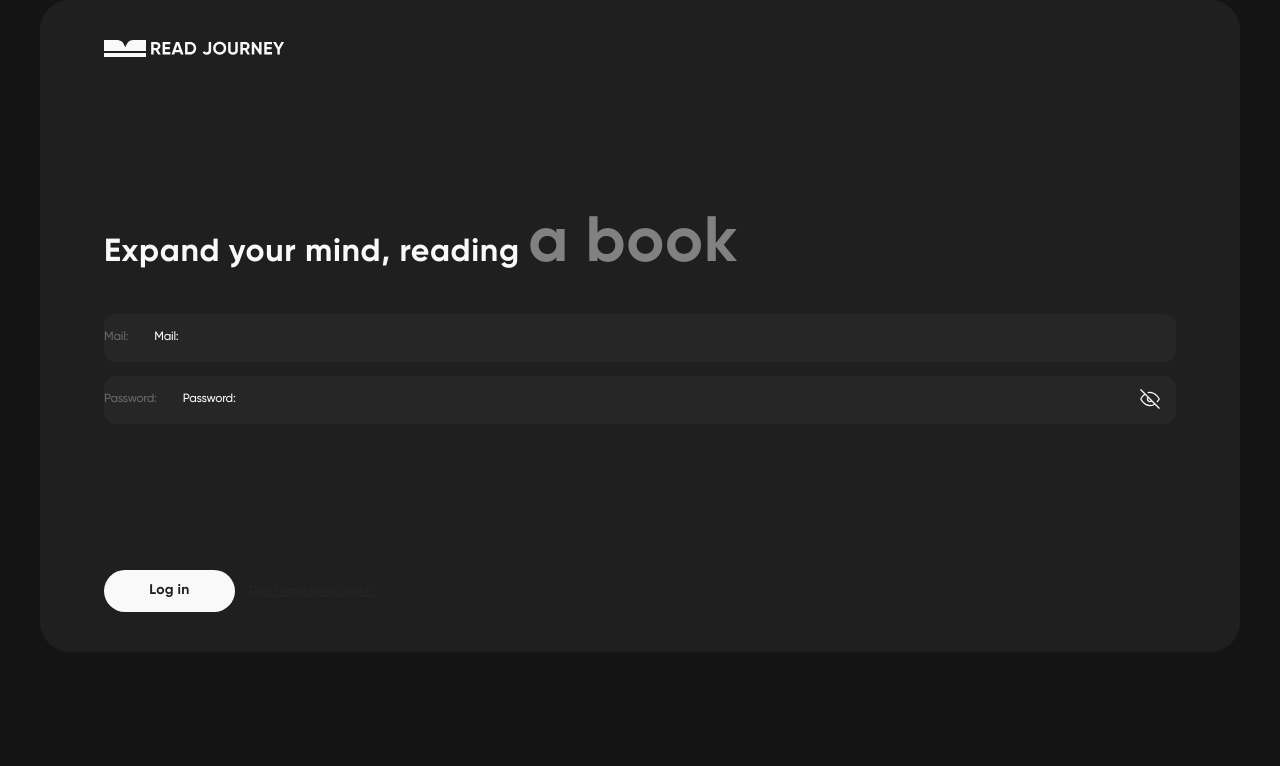
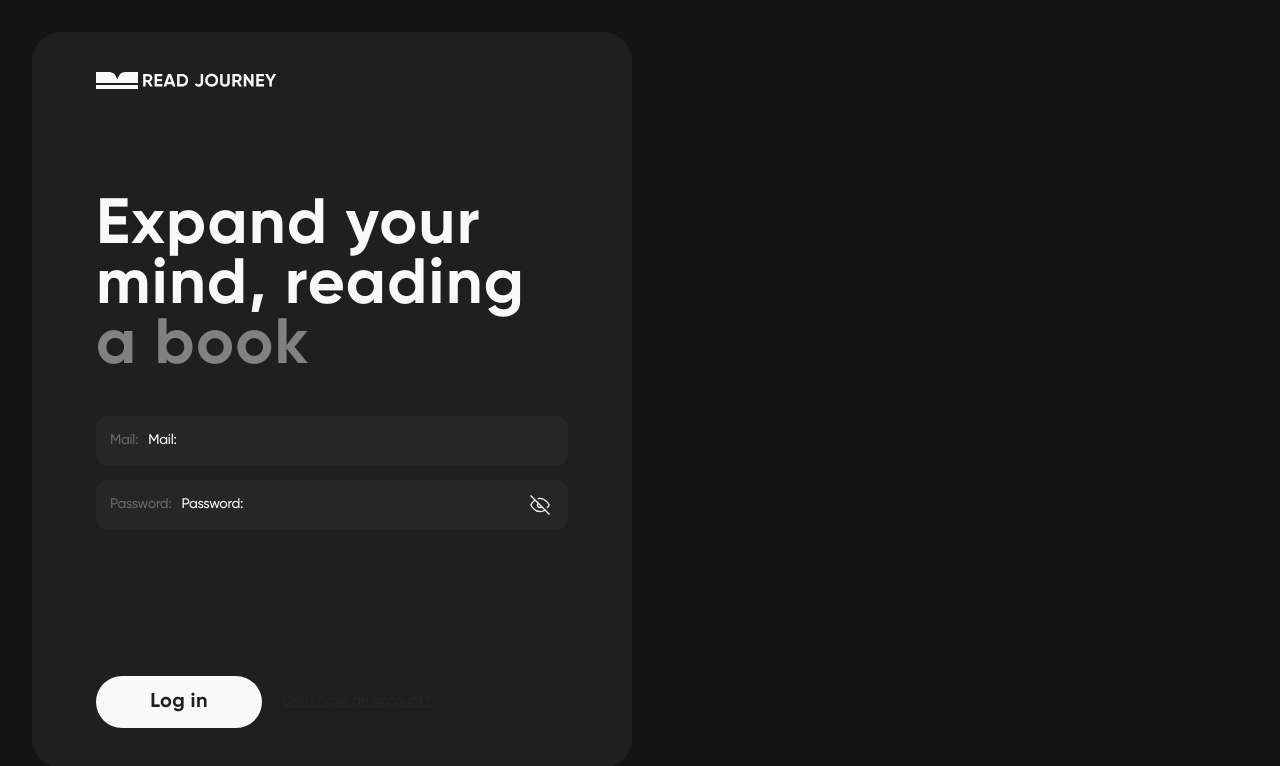
Before and after one commit to VictorFil67/read-journey, a React (Vite) app: page /read-journey/login in a window 1280 px wide. Shown: the top 766 px of the page. Built offline with nearby package versions, Linux system fonts and the light colour scheme.

Commit message:
added adaptive for login

```diff
--- a/src/components/Layout/Layout.Styled.js
+++ b/src/components/Layout/Layout.Styled.js
@@ -7,14 +7,13 @@ export const Container = styled.div`
 
   @media only screen and (min-width: 768px) {
     max-width: 768px;
-    padding: 0 32px;
+    padding: 32px;
   }
   @media only screen and (min-width: 1280px) {
     max-width: 1280px;
-    padding: 0 40px;
   }
   @media only screen and (min-width: 1440px) {
     max-width: 1440px;
-    padding: 0 64px;
+    /* padding: 0 64px; */
   }
 `;
--- a/src/components/Login/Login.Styled.js
+++ b/src/components/Login/Login.Styled.js
@@ -11,8 +11,13 @@ export const EnterWrap = styled.div`
   border-radius: 30px;
   background-color: var(--dark-grey);
   @media only screen and (min-width: 768px) {
+    padding: 40px 64px 214px;
+    gap: 157px;
+  }
+  @media only screen and (min-width: 1280px) {
+    width: 600px;
     padding: 40px 64px;
-    gap: 157px;
+    gap: 107px;
   }
 `;
 export const LogoStyled = styled(Logo)`
@@ -33,14 +38,17 @@ export const AuthSlogan = styled.h1`
   line-height: 1;
   letter-spacing: 0.02em;
   color: var(--white);
+  max-width: 444px;
   @media only screen and (min-width: 768px) {
+    font-size: 64px;
+    line-height: 0.9375;
   }
 `;
 export const AuthSpan = styled.span`
   color: rgba(227, 227, 227, 0.5);
   @media only screen and (min-width: 768px) {
-    font-size: 64px;
-    line-height: 0.9375;
+    /* font-size: 64px;
+    line-height: 0.9375; */
   }
 `;
 
@@ -56,6 +64,7 @@ export const AuthInputWrap = styled.div`
   display: flex;
   flex-direction: column;
   gap: 8px;
+  max-width: 472px;
   @media only screen and (min-width: 768px) {
     gap: 14px;
   }
@@ -65,6 +74,7 @@ export const AuthSubmitBlock = styled.div`
   gap: 14px;
   align-items: center;
   @media only screen and (min-width: 768px) {
+    gap: 20px;
   }
 `;
 export const EmtyBlock = styled.div`
@@ -96,11 +106,16 @@ export const AuthInputTitle = styled.p`
   border-radius: 12px 0 0 12px;
   color: var(--input-title);
   background: var(--input-bg);
-  font: 500 12px / 1.33333 "Gilroy", sans-serif;
+  font-weight: 500;
+  font-size: 12px;
+  line-height: 1.33333;
+  /* font: 500 12px / 1.33333 "Gilroy", sans-serif; */
   letter-spacing: -0.02em;
   text-align: center;
   @media only screen and (min-width: 768px) {
-    padding: 16px 16px 16px 0;
+    padding: 16px 0 16px 14px;
+    font-size: 14px;
+    line-height: 1.28571;
   }
 `;
 export const AuthInput = styled.input`
@@ -111,7 +126,10 @@ export const AuthInput = styled.input`
   width: 100%;
   outline: none;
   border: none;
-  font: 500 12px / 1.33333 "Gilroy", sans-serif;
+  font-weight: 500;
+  font-size: 12px;
+  line-height: 1.33333;
+  /* font: 500 12px / 1.33333 "Gilroy", sans-serif; */
   letter-spacing: -0.02em;
   &::placeholder {
     background: var(--input-bg);
@@ -124,6 +142,8 @@ export const AuthInput = styled.input`
   }
   @media only screen and (min-width: 768px) {
     padding: 16px 16px 16px 0;
+    font-size: 14px;
+    line-height: 1.28571;
   }
 `;
 export const AuthEyeBtn = styled.button`
@@ -136,9 +156,12 @@ export const AuthEyeBtn = styled.button`
   height: 20px;
   width: 20px;
   z-index: 2;
+  @media only screen and (min-width: 768px) {
+    right: 18px;
+    top: 15px;
+  }
 `;
 export const AuthButton = styled.button`
-  /* margin-top: 22px; */
   border-radius: 30px;
   padding: 12px 15px;
   border: none;
@@ -146,18 +169,34 @@ export const AuthButton = styled.button`
   transition: all 0.3s;
   width: 131px;
   /* white-space: nowrap; */
-  font: 700 14px / 1.28571 "Gilroy", sans-serif;
+  font-weight: 700;
+  font-size: 14px;
+  line-height: 1.28571;
+  /* font: 700  / 1.28571 "Gilroy", sans-serif; */
   letter-spacing: 0.02em;
   color: var(--dark-grey);
   &:hover {
     background-color: var(--hover-green);
   }
+  @media only screen and (min-width: 768px) {
+    padding: 16px 54px;
+    width: 166px;
+    font-size: 20px;
+    line-height: 1;
+  }
 `;
 export const LinkStyled = styled(Link)`
-  font: 500 12px / 1.16667 "Gilroy", sans-serif;
+  font-weight: 500;
+  font-size: 12px;
+  line-height: 1.16667;
+  /* font: 500 12px / 1.16667 "Gilroy", sans-serif; */
   letter-spacing: -0.02em;
   text-decoration: underline;
   text-decoration-skip-ink: none;
   text-align: center;
   color: var(--input-bg);
+  @media only screen and (min-width: 768px) {
+    font-size: 14px;
+    line-height: 1.28571;
+  }
 `;
```
